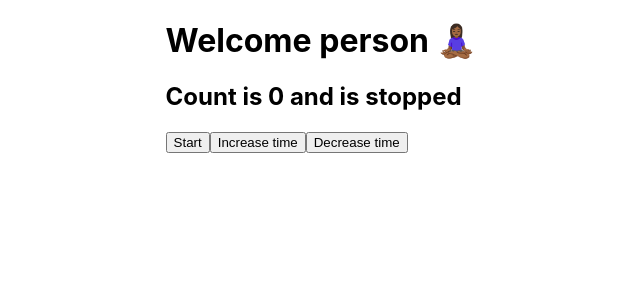
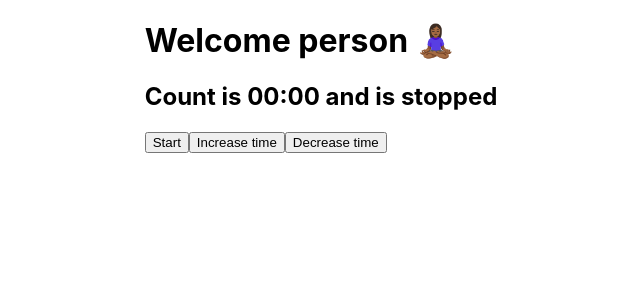
Before and after one commit to criaturaExperimental/minfunde, a React (Create React App) app: page / in a window 1280 px wide. Shown: the top 300 px of the page, without its empty margins (319-959 px from the left). Built offline with nearby package versions, Linux system fonts and the light colour scheme.

Commit message:
Using new time formatter

```diff
--- a/src/App.js
+++ b/src/App.js
@@ -1,14 +1,21 @@
 import React, { useState } from 'react';
 import { useInterval } from './hooks/useInterval';
+import { timeFormatter } from './timeFormatter';
+
 import { Header } from './components/Header';
 import { Button } from './components/Button';
+
 
 function App() {
   const [ count, setCount ] = useState(0);
   const [ isRunning, switchRunning ] = useState(false);
 
   useInterval(() => {
-    setCount(count + 1);
+    if (count > 0) {
+      setCount(count - 1);
+    } else {
+      switchRunning(false);
+    }
   }, isRunning);
 
   function increaseTime() {
@@ -21,7 +28,7 @@ function App() {
   return (
     <div className="App">
       <Header name="person 🧘🏾‍♀️"/>
-      <h2>Count is {count} and is {isRunning ? 'running' : 'stopped'}</h2>
+      <h2>Count is {timeFormatter(count)} and is {isRunning ? 'running' : 'stopped'}</h2>
       <Button text={isRunning ? 'Stop' : 'Start'}
         clickHandler={() => switchRunning(!isRunning)}
       />
```
